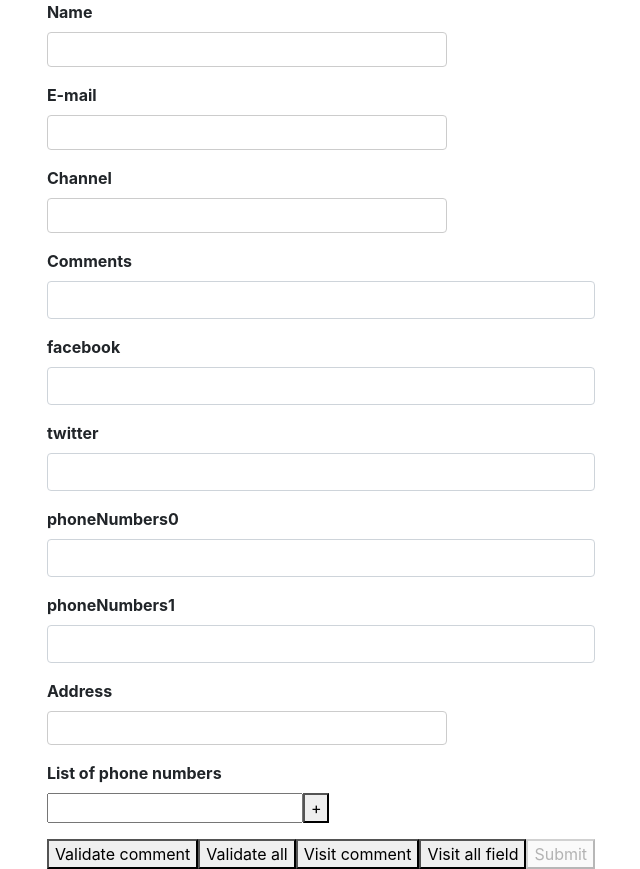
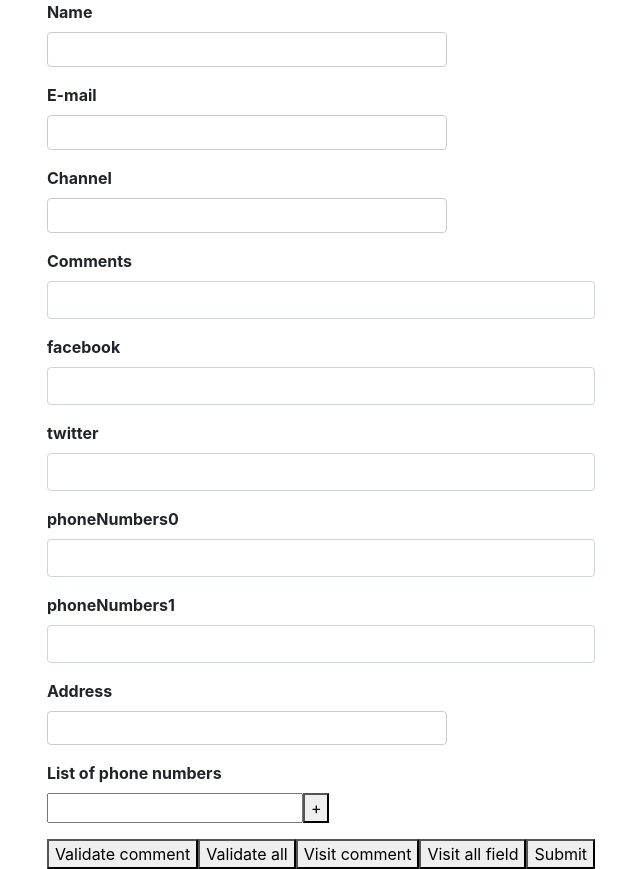
Before and after one commit to javix70/onlyformik, a React (Create React App) app: page / in a window 1280 px wide. Shown: the whole page, without its empty margins (319-959 px from the left). Built offline with nearby package versions, Linux system fonts and the light colour scheme.

Commit message:
disabling submit with isvalid and dirty, also important with setSubmitting

```diff
--- a/src/components/Formulario.jsx
+++ b/src/components/Formulario.jsx
@@ -17,8 +17,12 @@ const initialValues = {
   phoneNumbers: ["", ""],
   phNumbers: [""]
 }
-const onSubmit = (values) => {
-  console.log(values)
+const onSubmit = (values,onSubmitProps) => {
+  // console.log(values)
+  console.log("PropsOnsubmit", onSubmitProps)
+  setTimeout(() => {
+    onSubmitProps.setSubmitting(false);
+  }, 1000);
 }
 const validationSchema = Yup.object({
   name: Yup.string().required('Required!'),
@@ -193,7 +197,10 @@ return (
             channel:true,
             comments:true
           })}>Visit all field</button>
-          <button type='submit' disabled={!(formik.dirty && formik.isValid)}>Submit</button>
+          <button type='submit' disabled={!formik.isValid || formik.isSubmitting}>Submit</button>
+          {/* La condicion sería, si tengo los campos validos devuelveme false o si envio el formulario */}
+          {/* <button type='submit' disabled={!formik.isValid}>Submit</button> */}
+          {/* <button type='submit' disabled={!(formik.dirty && formik.isValid)}>Submit</button> */}
           {/* formik.dirty retorna verdadero si el campo es distinto al initialValue */}
         </Form>
         )
```
